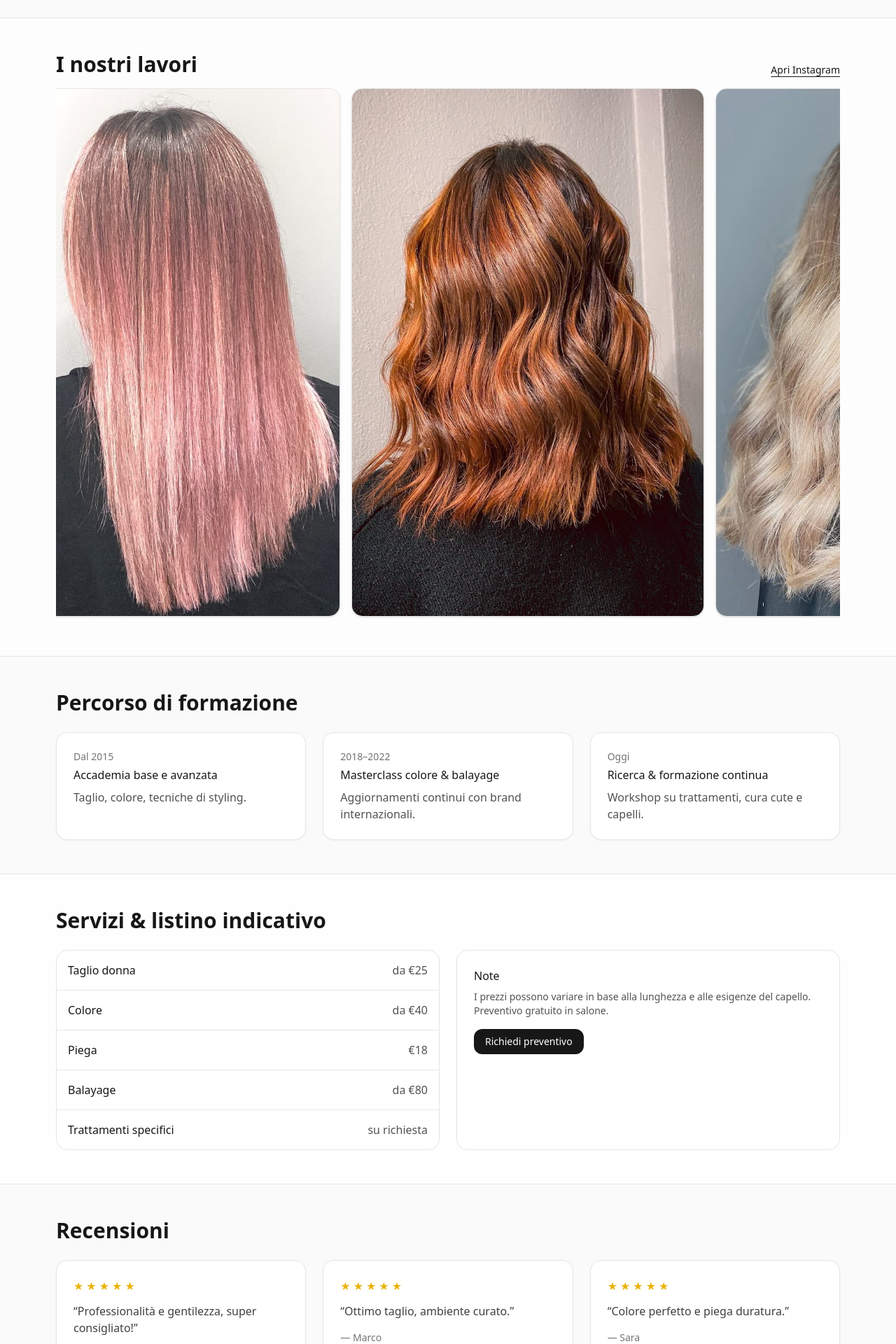
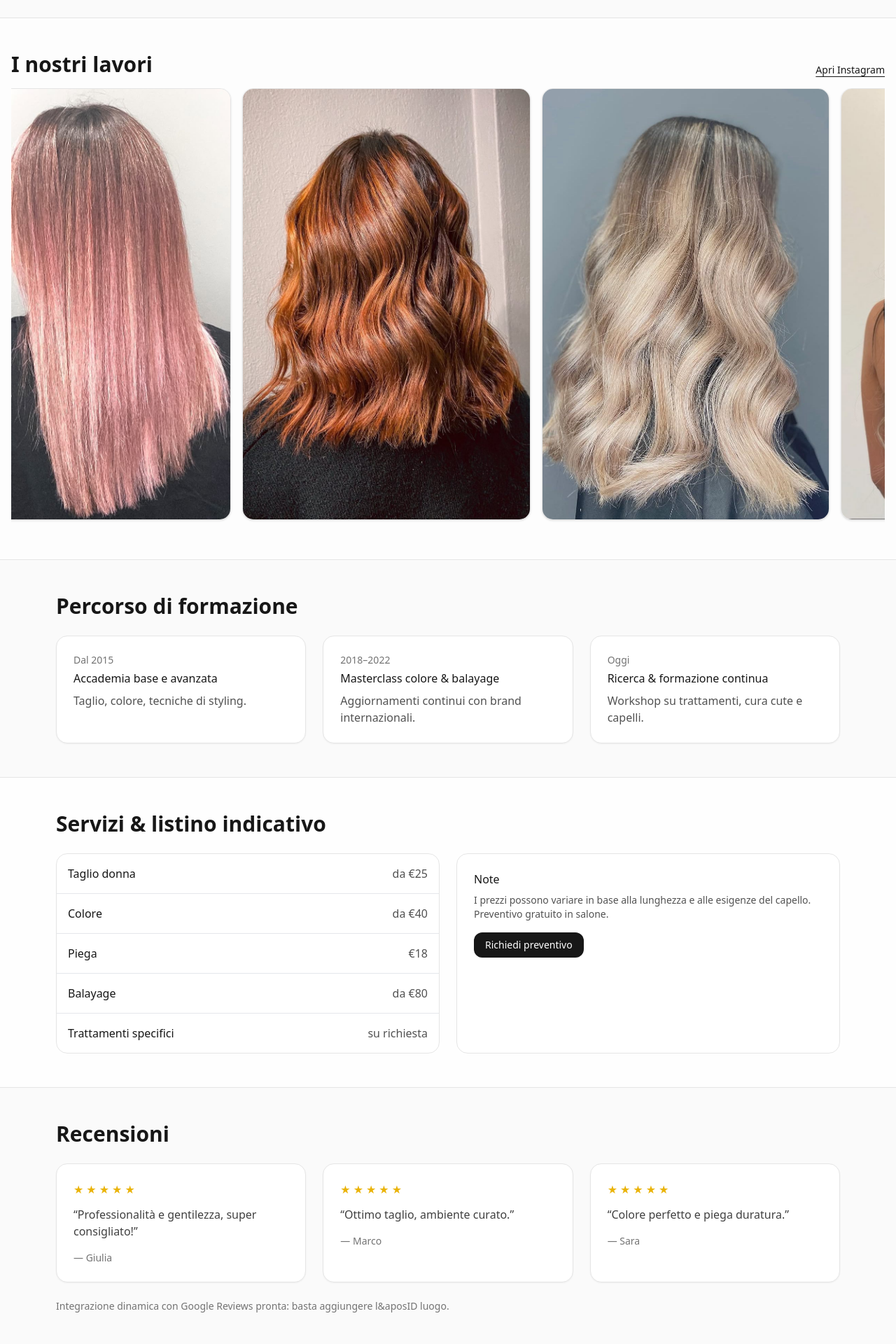
Before and after one commit to SudatiSimone/imfil-website, a Next.js app: page / in a window 1280 px wide. Shown: the part 940-2860 px from the top of the page at 70% size. Built offline with nearby package versions, Linux system fonts and the light colour scheme.

Commit message:
Add carosello and fix apos

```diff
--- a/app/page.js
+++ b/app/page.js
@@ -115,28 +115,34 @@ export default function Page() {
         </div>
       </section>
 
-      {/* Lavori – carosello 3 a 3 auto-scroll */}
+      {/* Lavori – GRIGLIA 4x, card uguali più compatte */}
       <section id="lavori" className="bg-white/70 border-y border-neutral-200">
-        <div className="mx-auto max-w-6xl px-4 py-12">
+        <div className="mx-auto max-w-7xl px-4 py-12">
           <div className="flex items-end justify-between mb-4">
             <h2 className="text-2xl md:text-3xl font-semibold">I nostri lavori</h2>
             <a href="#" className="text-sm underline underline-offset-4 hover:opacity-70">Apri Instagram</a>
           </div>
+
           <div
             ref={trackRef}
             className="flex gap-4 overflow-x-auto scroll-smooth snap-x snap-mandatory pb-2"
           >
             {WORKS.map((src, i) => (
-              <div key={i} className="work-card min-w-[85%] sm:min-w-[60%] lg:min-w-[45%] snap-start">
+              <div key={i} className="work-card snap-start min-w-[90%] sm:min-w-[50%] lg:min-w-[33%]">
                 <div className="rounded-2xl overflow-hidden border border-neutral-200 bg-white shadow">
-                  {/* aspect ratio più verticale */}
-                  <img src={src} alt={`Lavoro ${i + 1}`} className="w-full aspect-[2/3] object-cover" />
+                  <img
+                    src={src}
+                    alt={`Lavoro ${i + 1}`}
+                    className="w-full aspect-[2/3] object-cover"
+                    loading="lazy"
+                  />
                 </div>
               </div>
             ))}
           </div>
         </div>
       </section>
+
 
       {/* Formazione */}
       <section id="formazione" className="mx-auto max-w-6xl px-4 py-12">
@@ -196,7 +202,7 @@ export default function Page() {
             </figure>
           ))}
         </div>
-        <p className="mt-6 text-sm text-neutral-500">Integrazione dinamica con Google Reviews pronta: basta aggiungere l'ID luogo.</p>
+        <p className="mt-6 text-sm text-neutral-500">Integrazione dinamica con Google Reviews pronta: basta aggiungere l&aposID luogo.</p>
       </section>
 
       {/* Contatti */}
```
